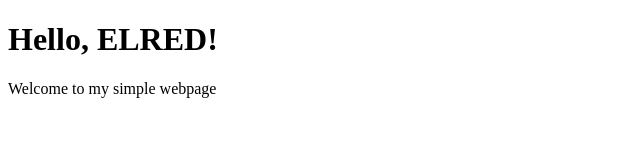
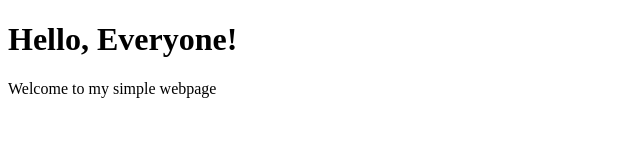
Before and after one commit to sivas1998/webapp, a plain HTML site: page index.html in a window 1280 px wide. Shown: the whole page, without its empty margins (0-640 px from the left). Drawn offline with Linux system fonts and the light colour scheme.

Commit message:
index.html

```diff
--- a/index.html
+++ b/index.html
@@ -6,7 +6,7 @@
     <title>Hello Everyone </title>
 </head>
 <body>
-    <h1>Hello, ELRED!</h1>
+    <h1>Hello, Everyone!</h1>
     <p> Welcome to my simple webpage </p>
 </body>
 </html>
```
